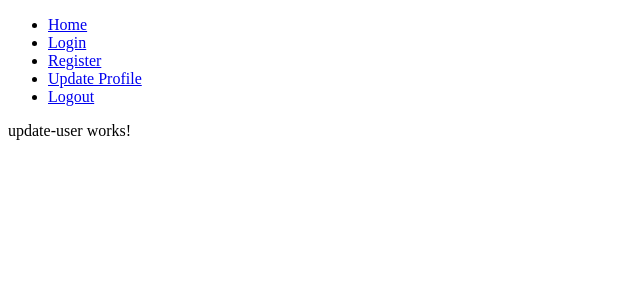
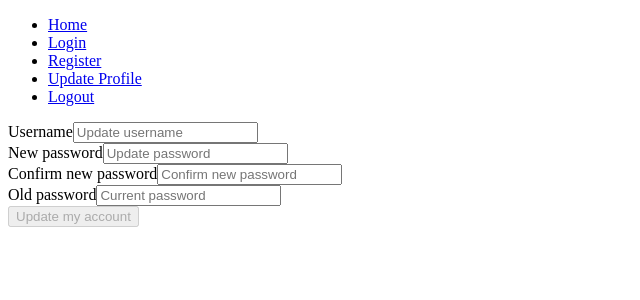
Before and after one commit to pchatard/mini-forum-angular, an Angular app: page /update-user in a window 1280 px wide. Shown: the top 300 px of the page, without its empty margins (0-640 px from the left). Built offline with nearby package versions, Linux system fonts and the light colour scheme.

Commit message:
Create update profile page

```diff
--- a/src/app/components/pages/update-user/update-user.component.html
+++ b/src/app/components/pages/update-user/update-user.component.html
@@ -1 +1,20 @@
-<p>update-user works!</p>
+<form [formGroup]="updateUserForm" (ngSubmit)="onSubmit()">
+    <div>
+        <label for="username">Username</label>
+        <input type="text" id="username" formControlName="username" placeholder="Update username">
+    </div>
+    <div>
+        <label for="password">New password</label>
+        <input type="password" id="password" formControlName="password" placeholder="Update password">
+    </div>
+    <div>
+        <label for="password-confirm">Confirm new password</label>
+        <input type="password" id="password-confirm" formControlName="passwordConfirm"
+            placeholder="Confirm new password">
+    </div>
+    <div>
+        <label for="old-password">Old password</label>
+        <input type="password" id="old-password" formControlName="oldPassword" placeholder="Current password">
+    </div>
+    <button type="submit" [disabled]="updateUserForm.invalid">Update my account</button>
+</form>
--- a/src/app/components/pages/update-user/update-user.component.ts
+++ b/src/app/components/pages/update-user/update-user.component.ts
@@ -1,4 +1,5 @@
 import { Component, OnInit } from '@angular/core';
+import { FormBuilder, FormGroup, Validators } from '@angular/forms';
 
 @Component({
   selector: 'app-update-user',
@@ -7,9 +8,21 @@ import { Component, OnInit } from '@angular/core';
 })
 export class UpdateUserComponent implements OnInit {
 
-  constructor() { }
+  updateUserForm!: FormGroup;
+
+  constructor(private formBuilder: FormBuilder) { }
 
   ngOnInit(): void {
+    this.updateUserForm = this.formBuilder.group({
+      username: ['', [Validators.required]],
+      password: ['', [Validators.required]],
+      passwordConfirm: ['', [Validators.required]],
+      oldPassword: ['', [Validators.required]]
+    });
+  }
+
+  onSubmit(): void {
+    console.log(this.updateUserForm.value);
   }
 
 }
```
